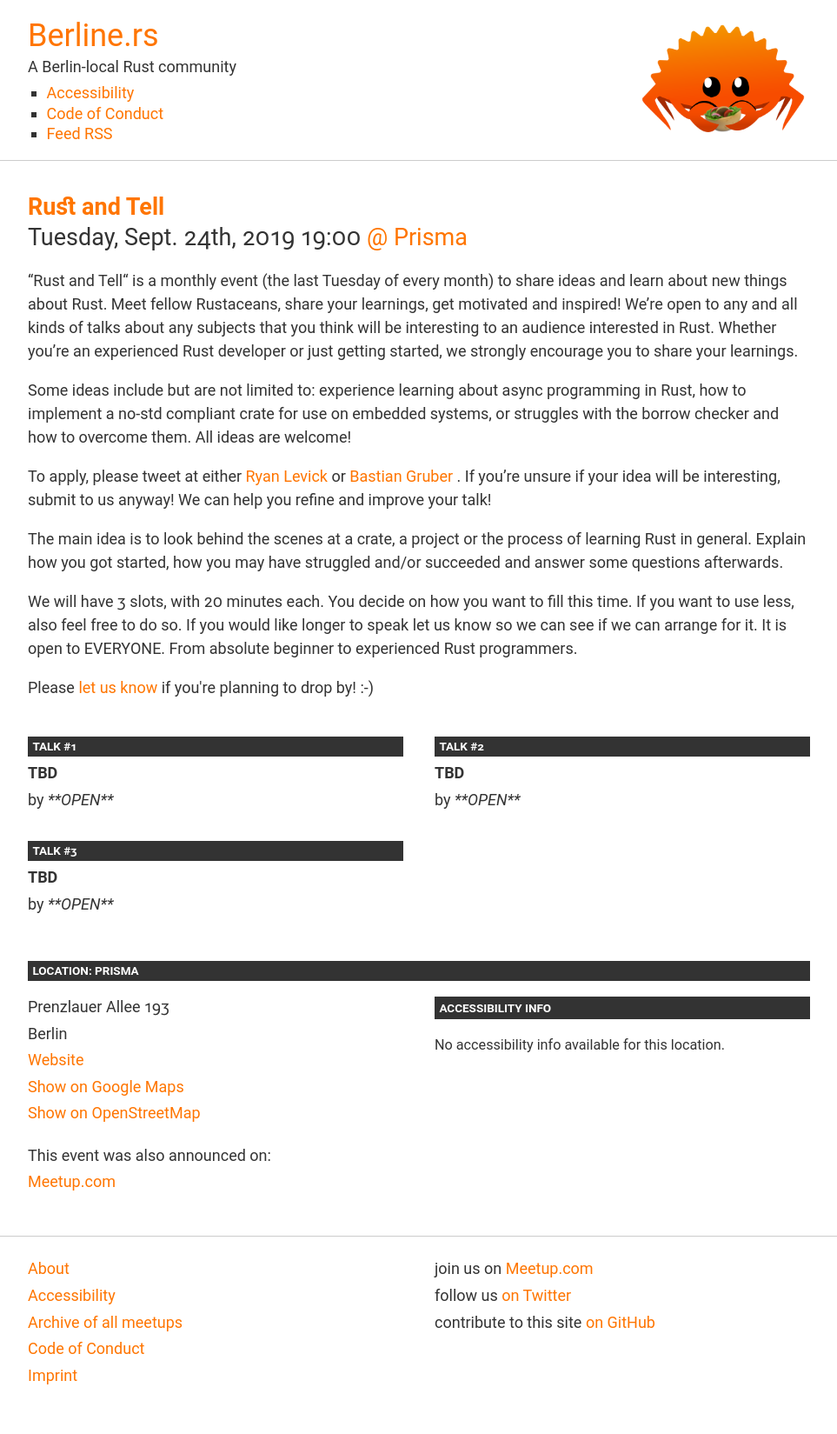
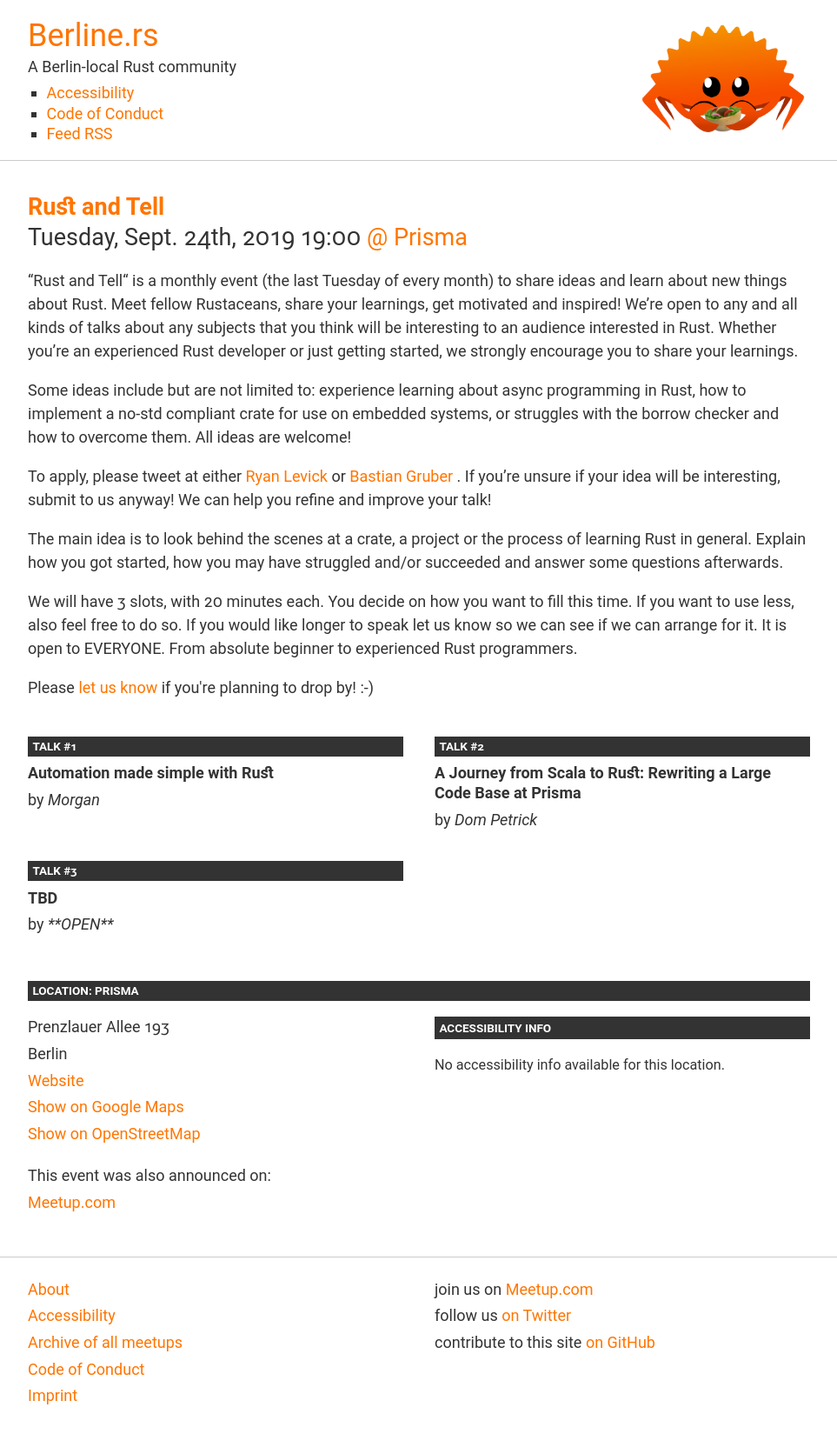
Before and after one commit to berlinrs/berline.rs, a Jekyll site: the page built from _posts/2019-09-24-rust-and-tell.md, in a window 1280 px wide. Shown: the whole page at 87% size, without its empty margins (158-1121 px from the left). Built offline with Jekyll 4.4.1, drawn with Linux system fonts in a browser that asks for light colours; before the commit the page ends 1626 px from its top, so only the background shows below that.

Commit message:
Add talks

```diff
--- a/_posts/2019-09-24-rust-and-tell.md
+++ b/_posts/2019-09-24-rust-and-tell.md
@@ -6,12 +6,12 @@ location: prisma
 links:
     "Meetup.com": https://www.meetup.com/Rust-Berlin/events/262624007/
 talks:
-- title: "TBD"
+- title: "Automation made simple with Rust"
   speaker:
-    name: "**OPEN**"
-- title: "TBD"
+    name: "Morgan"
+- title: "A Journey from Scala to Rust: Rewriting a Large Code Base at Prisma"
   speaker:
-    name: "**OPEN**"
+    name: "Dom Petrick"
 - title: "TBD"
   speaker:
     name: "**OPEN**"
```
